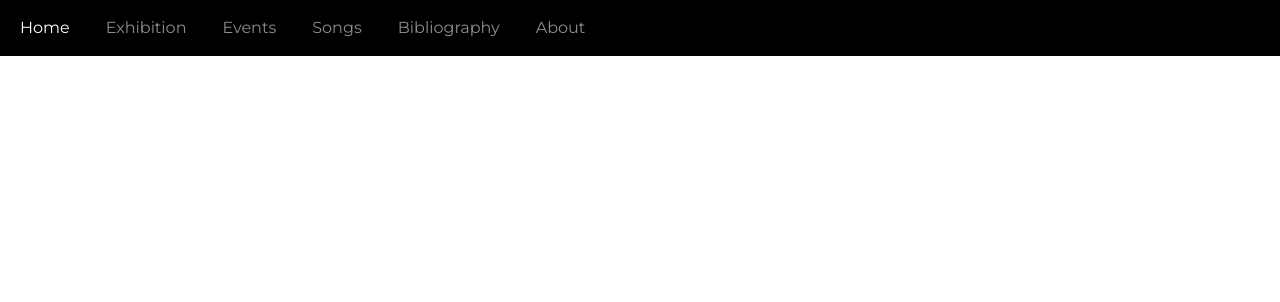
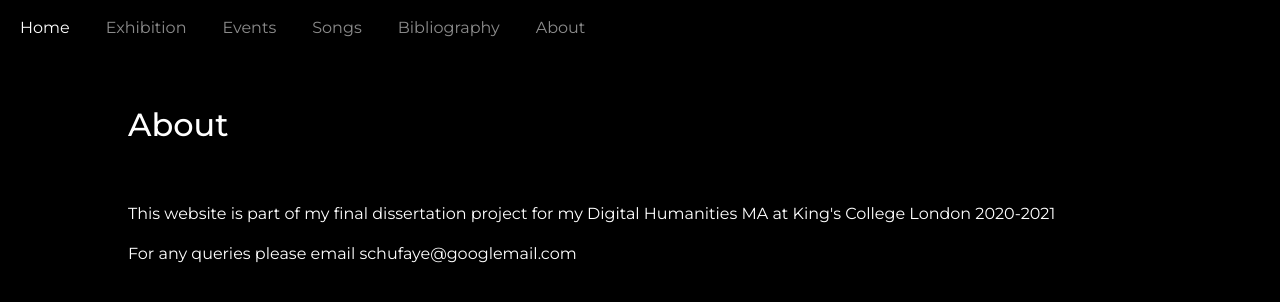
Before and after one commit to faye1011/myproject, a Jekyll site: the page built from _pages/about.html, in a window 1280 px wide. Shown: the top 302 px of the page. Built offline with Jekyll 4.4.1, drawn with Linux system fonts in a browser that asks for light colours; nearby versions of some CDN libraries.

```diff
--- a/_pages/about.html
+++ b/_pages/about.html
@@ -2,3 +2,12 @@
 layout: default
 permalink: /about
 ---
+<link rel="stylesheet" href="assets/about.css">
+
+<div class="container-one">
+    <h2>About</h2>
+    <p>This website is part of my final dissertation project for my Digital Humanities MA at King's College London 2020-2021</p>
+
+
+    <p> For any queries please email schufaye@googlemail.com</p>
+</div>
--- a/_pages/strange_fruit.html
+++ b/_pages/strange_fruit.html
@@ -15,8 +15,8 @@
           <div class="lyrics">
               Southern trees bear a strange fruit <br>
               Blood on the leaves and blood at the root<br>
-              <button type="button" class="popover-lyric" data-bs-container="body" data-bs-toggle="popover" data-bs-trigger="focus" data-bs-placement="right" data-bs-content="The song directly references the lynchings of black Americans">Black bodies swingin' in the Southern breeze</button><br>
-              <button type="button" class="popover-lyric" data-bs-container="body" data-bs-toggle="popover" data-bs-trigger="focus" data-bs-placement="right" data-bs-content="Holiday compares the lynchings of black Americans to strange fruit hanging from the trees"> Strange fruit hangin' from the poplar trees</button><br>
+              <button type="button" class="btn" id="pop-overlyric" data-bs-container="body" data-bs-toggle="popover" data-bs-trigger="focus" data-bs-placement="right" data-bs-content="The song directly references the lynchings of black Americans">Black bodies swingin' in the Southern breeze</button><br>
+              <button type="button" class="btn" id="pop-overlyric" data-bs-container="body" data-bs-toggle="popover" data-bs-trigger="focus" data-bs-placement="right" data-bs-content="Holiday compares the lynchings of black Americans to strange fruit hanging from the trees"> Strange fruit hangin' from the poplar trees</button><br>
               Pastoral scene of the gallant South<br>
               The bulgin' eyes and the twisted mouth<br>
               Scent of magnolias sweet and fresh<br>
@@ -24,7 +24,7 @@
               Here is a fruit for the crows to pluck<br>
               For the rain to gather<br>
               For the wind to suck<br>
-              <button type="button" class="popover-lyric" data-bs-container="body" data-bs-toggle="popover" data-bs-trigger="focus" data-bs-placement="right" data-bs-content="Heavy loaded words used such as 'rot' are compared with earlier more gentle images of 'scent of magnolias sweet and fresh'">For the sun to rot </button><br>
+              <button type="button" class="btn" id="pop-overlyric" data-bs-container="body" data-bs-toggle="popover" data-bs-trigger="focus" data-bs-placement="right" data-bs-content="Heavy loaded words used such as 'rot' are compared with earlier more gentle images of 'scent of magnolias sweet and fresh'">For the sun to rot </button><br>
               For the tree to drop<br>
               Here is a strange and bitter crop<br>
           </div>
--- /dev/null
+++ b/assets/about.css
@@ -0,0 +1,14 @@
+body {
+    background-color: black;
+    color: white;
+}
+
+.container-one {
+    margin: auto;
+    width: 80%;
+}
+
+h2{
+    padding-top: 50px;
+    padding-bottom: 50px;
+}
```
Also changed, not shown: _songs/glory.md (+1 -3 lines), assets/entry.css (+21 -1 lines), assets/exhibition.css (+9 -3 lines), assets/index.css (+19 -0 lines), media/images/cover-art/glory_coverart.jpg, media/images/cover-art/godwilltakecareofyou_coverart.jpg, media/images/cover-art/hbd_coverart.jpg, media/images/cover-art/howigotover_coverart.jpg, media/images/cover-art/keepyoureyes_coverart.jpg, media/images/cover-art/mississippigoddam_coverart.jpeg (added), media/images/cover-art/mississippigoddam_coverart.jpg (deleted), media/images/cover-art/oxford_coverart.jpg, media/images/cover-art/pride_coverart.jpg, media/images/cover-art/weshallovercome_coverart.jpg.
